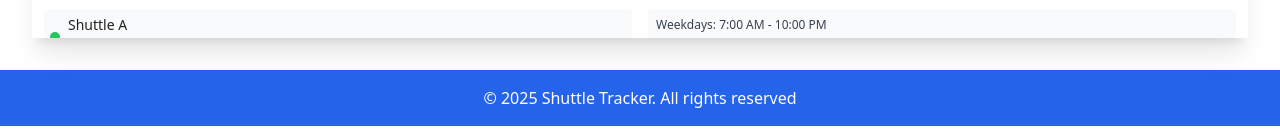
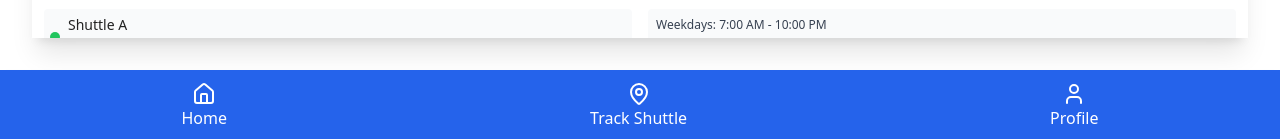
Before and after one commit to nst-sdc/Shuttle_Tracker, a React (Vite) app in the folder frontend/latest/: page /track-shuttle in a window 1280 px wide. Shown: the part 890-1029 px from the top of the page. Built offline with nearby package versions, Linux system fonts and the light colour scheme.

Commit message:
change footer

```diff
--- a/frontend/latest/src/components/Footer.jsx
+++ b/frontend/latest/src/components/Footer.jsx
@@ -1,11 +1,38 @@
 import React from 'react';
+import { Home, MapPin, User } from 'lucide-react';
+import { Link } from 'react-router-dom';
 
 function Footer() {
   return (
-    <footer className="bg-blue-600 dark:bg-gray-800 text-white p-4 text-center w-full mt-auto">
-      <p className="m-0 text-sm md:text-base text-white">
-        © 2025 Shuttle Tracker. All rights reserved
-      </p>
+    <footer className=" bottom-0 left-0 w-full bg-blue-600 dark:bg-gray-800 text-white shadow-md z-50">
+      <div className="flex justify-around items-center py-3">
+        {/* Home */}
+        <Link
+          to="/"
+          className="flex flex-col items-center text-white hover:opacity-80"
+        >
+          <Home size={24} />
+          <span>Home</span>
+        </Link>
+
+        {/* Track Shuttle */}
+        <Link
+          to="/track-shuttle"
+          className="flex flex-col items-center text-white hover:opacity-80"
+        >
+          <MapPin size={24} />
+          <span>Track&nbsp;Shuttle</span>
+        </Link>
+
+        {/* Profile */}
+        <Link
+          to="/driver"
+          className="flex flex-col items-center text-white hover:opacity-80"
+        >
+          <User size={24} />
+          <span>Profile</span>
+        </Link>
+      </div>
     </footer>
   );
 }
```
